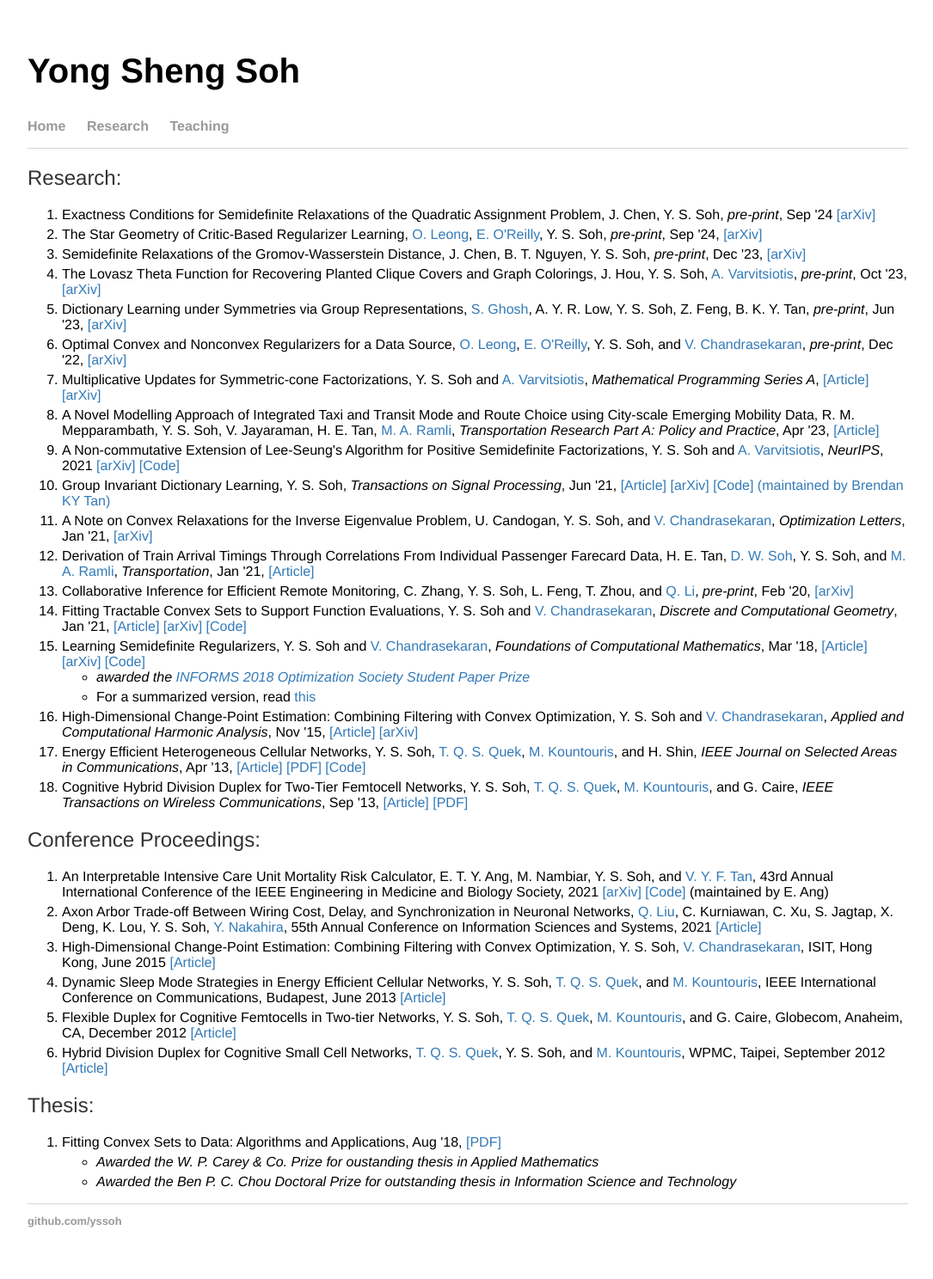
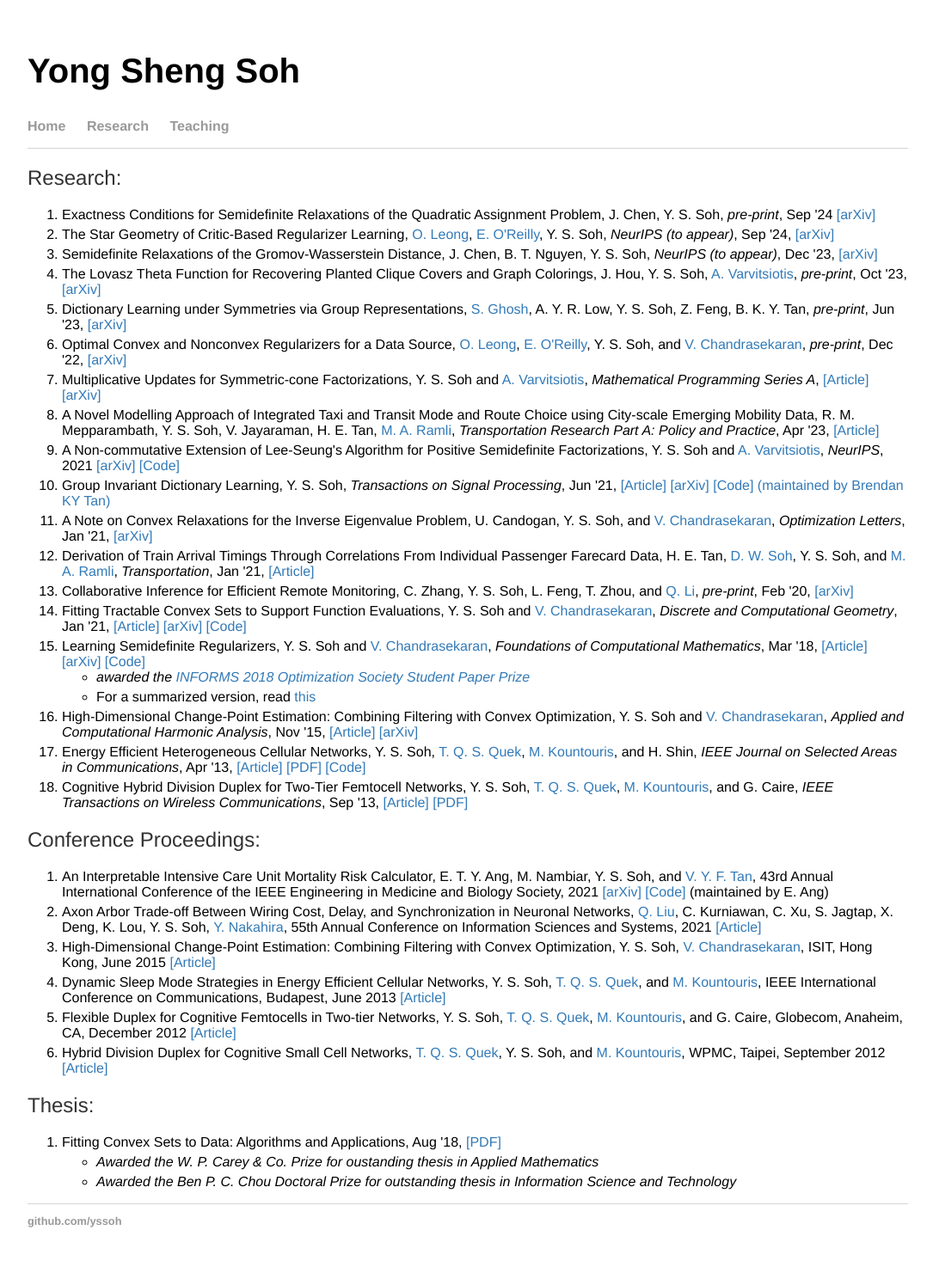
Before and after one commit to yssoh/yssoh.github.io, a Jekyll site: the page built from research/index.html, in a window 1280 px wide. Shown: the whole page at 86% size, without its empty margins (96-1181 px from the left). Built offline with Jekyll 4.4.1, drawn with Linux system fonts in a browser that asks for light colours.

Commit message:
Update index.html

```diff
--- a/research/index.html
+++ b/research/index.html
@@ -7,8 +7,8 @@
   <h2>Research:</h2>
    <ol>
     <li>Exactness Conditions for Semidefinite Relaxations of the Quadratic Assignment Problem, J. Chen, Y. S. Soh, <i>pre-print</i>, Sep '24 <a href = "https://arxiv.org/abs/2409.08802">[arXiv]</a></li>
-    <li>The Star Geometry of Critic-Based Regularizer Learning, <a href ="https://www.oscarleong.com/">O. Leong</a>, <a href ="https://sites.google.com/view/eliza-oreilly/home">E. O'Reilly</a>, Y. S. Soh, <i>pre-print</i>, Sep '24, <a href = "https://arxiv.org/abs/2408.16852">[arXiv]</a></li>
-	<li>Semidefinite Relaxations of the Gromov-Wasserstein Distance, J. Chen, B. T. Nguyen, Y. S. Soh, <i>pre-print</i>, Dec '23, <a href = "https://arxiv.org/pdf/2312.14572">[arXiv]</a></li>
+    <li>The Star Geometry of Critic-Based Regularizer Learning, <a href ="https://www.oscarleong.com/">O. Leong</a>, <a href ="https://sites.google.com/view/eliza-oreilly/home">E. O'Reilly</a>, Y. S. Soh, <i>NeurIPS (to appear)</i>, Sep '24, <a href = "https://arxiv.org/abs/2408.16852">[arXiv]</a></li>
+	<li>Semidefinite Relaxations of the Gromov-Wasserstein Distance, J. Chen, B. T. Nguyen, Y. S. Soh, <i>NeurIPS (to appear)</i>, Dec '23, <a href = "https://arxiv.org/pdf/2312.14572">[arXiv]</a></li>
 	<li>The Lovasz Theta Function for Recovering Planted Clique Covers and Graph Colorings, J. Hou, Y. S. Soh, <a href ="https://sites.google.com/site/antoniosvarvitsiotis/">A. Varvitsiotis</a>, <i>pre-print</i>, Oct '23, <a href = "https://arxiv.org/abs/2310.00257">[arXiv]</a></li>
 	<li>Dictionary Learning under Symmetries via Group Representations, <a href ="https://subhro-ghosh.github.io/">S. Ghosh</a>, A. Y. R. Low, Y. S. Soh, Z. Feng, B. K. Y. Tan, <i>pre-print</i>, Jun '23, <a href = "https://arxiv.org/abs/2305.19557">[arXiv]</a></li>
 	<li>Optimal Convex and Nonconvex Regularizers for a Data Source, <a href ="https://www.oscarleong.com/">O. Leong</a>, <a href ="https://sites.google.com/view/eliza-oreilly/home">E. O'Reilly</a>, Y. S. Soh, and <a href ="http://users.cms.caltech.edu/~venkatc/">V. Chandrasekaran</a>, <i>pre-print</i>, Dec '22, <a href = "https://arxiv.org/abs/2212.13597">[arXiv]</a></li>
```
